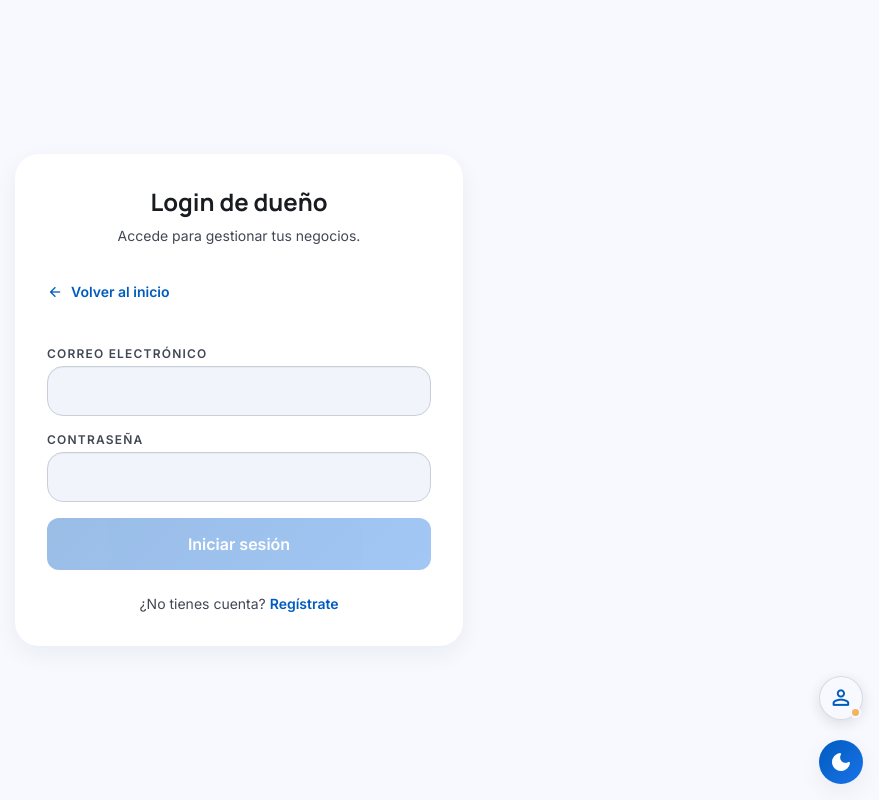
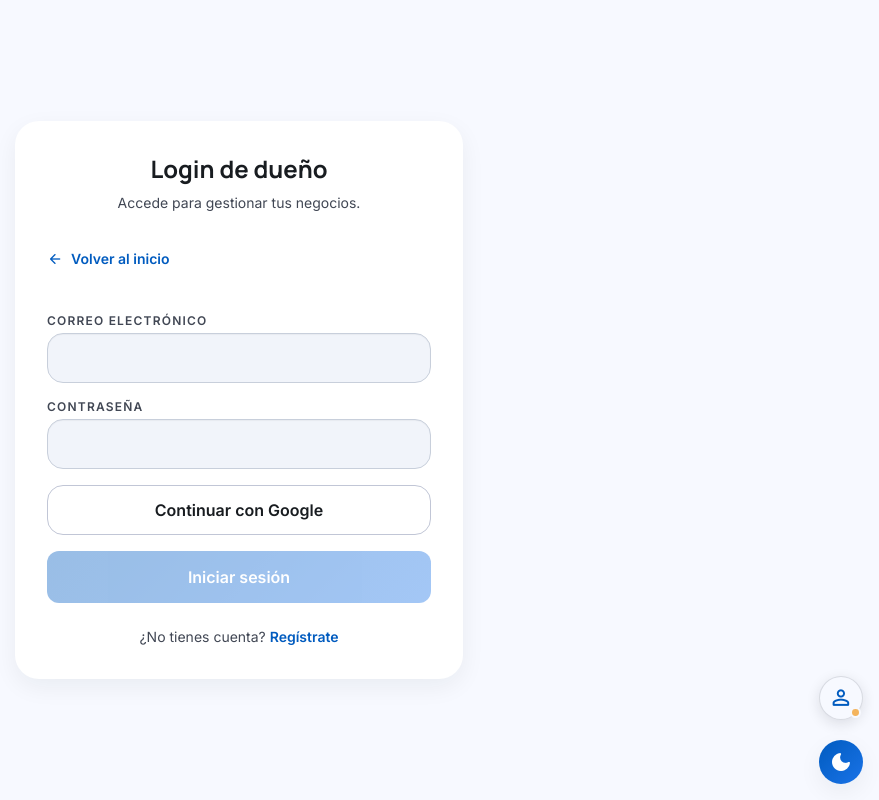
Before and after one commit to jarmandoh/Reservorio, an Angular app in the folder frontend/: page /owner/login in a window 1280 px wide. Shown: the whole page, without its empty margins (401-1280 px from the left). Built offline with nearby package versions, Linux system fonts and the light colour scheme; a web font is replaced by a local one.

Commit message:
feat(auth): add Google sign-in and owner email confirmation feedback

```diff
--- a/frontend/src/app/features/owner-login/owner-login.component.ts
+++ b/frontend/src/app/features/owner-login/owner-login.component.ts
@@ -41,6 +41,9 @@ import { AuthCardComponent } from '../../shared/components/auth-card/auth-card.c
         <label class="form-label">Contraseña</label>
         <input type="password" class="form-input w-full" formControlName="password" />
       </div>
+      <button type="button" class="w-full rounded-xl border border-outline-variant px-4 py-3 font-semibold" (click)="loginGoogle()" [disabled]="loading()">
+        Continuar con Google
+      </button>
     </app-auth-card>
   `,
 })
@@ -58,6 +61,18 @@ export class OwnerLoginComponent {
     password: ['', [Validators.required, Validators.minLength(6)]],
   });
 
+  loginGoogle(): void {
+    this.loading.set(true);
+    this.error.set(null);
+    this.auth.loginWithGoogle('owner').pipe(takeUntilDestroyed(this.destroyRef)).subscribe({
+      next: () => this.loading.set(false),
+      error: err => {
+        this.loading.set(false);
+        this.error.set(err instanceof Error ? err.message : 'No se pudo iniciar sesión con Google.');
+      },
+    });
+  }
+
   submit(): void {
     if (this.form.invalid) return;
     this.loading.set(true);
@@ -68,8 +83,12 @@ export class OwnerLoginComponent {
       .loginOwner(email!, password!)
       .pipe(takeUntilDestroyed(this.destroyRef))
       .subscribe({
-        next: () => {
+        next: res => {
           this.loading.set(false);
+          if (res.data?.confirmationRequired) {
+            this.error.set('Cuenta creada. Confirma tu correo y luego inicia sesión.');
+            return;
+          }
           this.router.navigate(['/owner/dashboard']);
         },
         error: err => {
```
